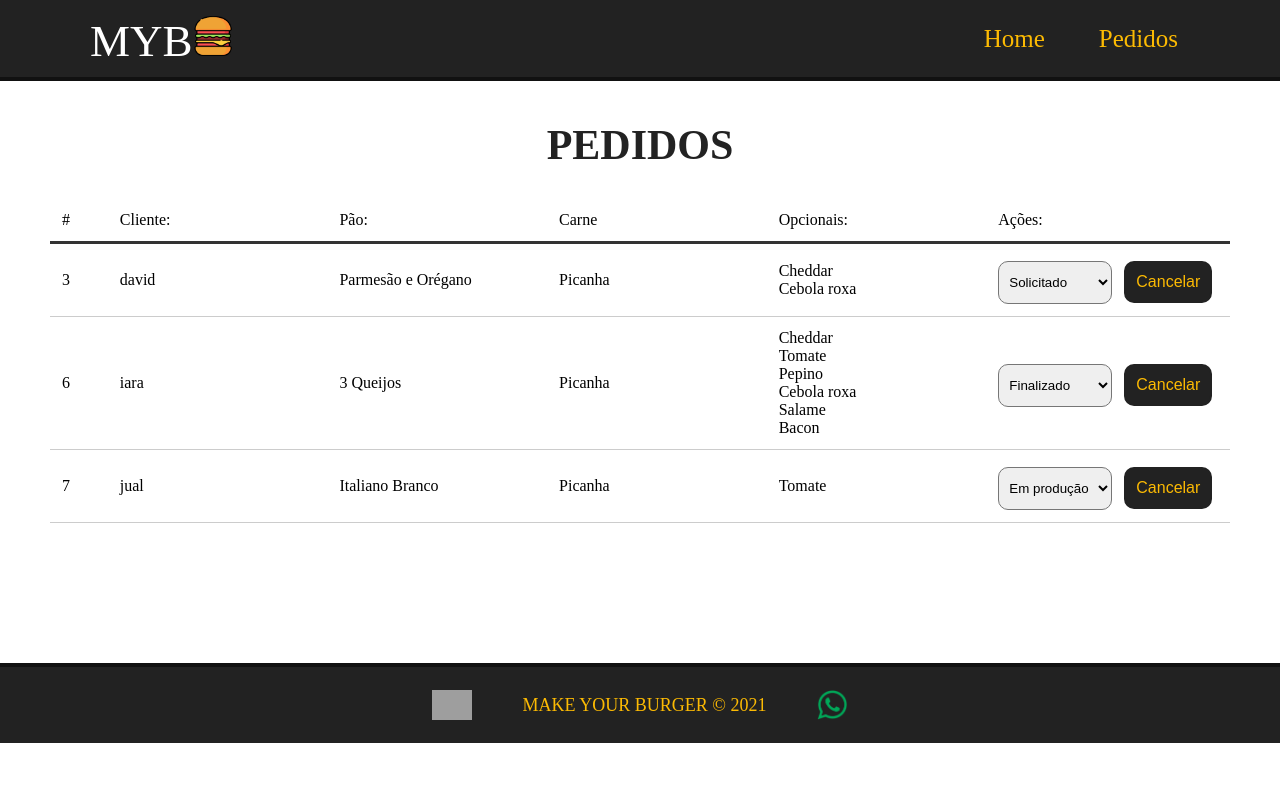
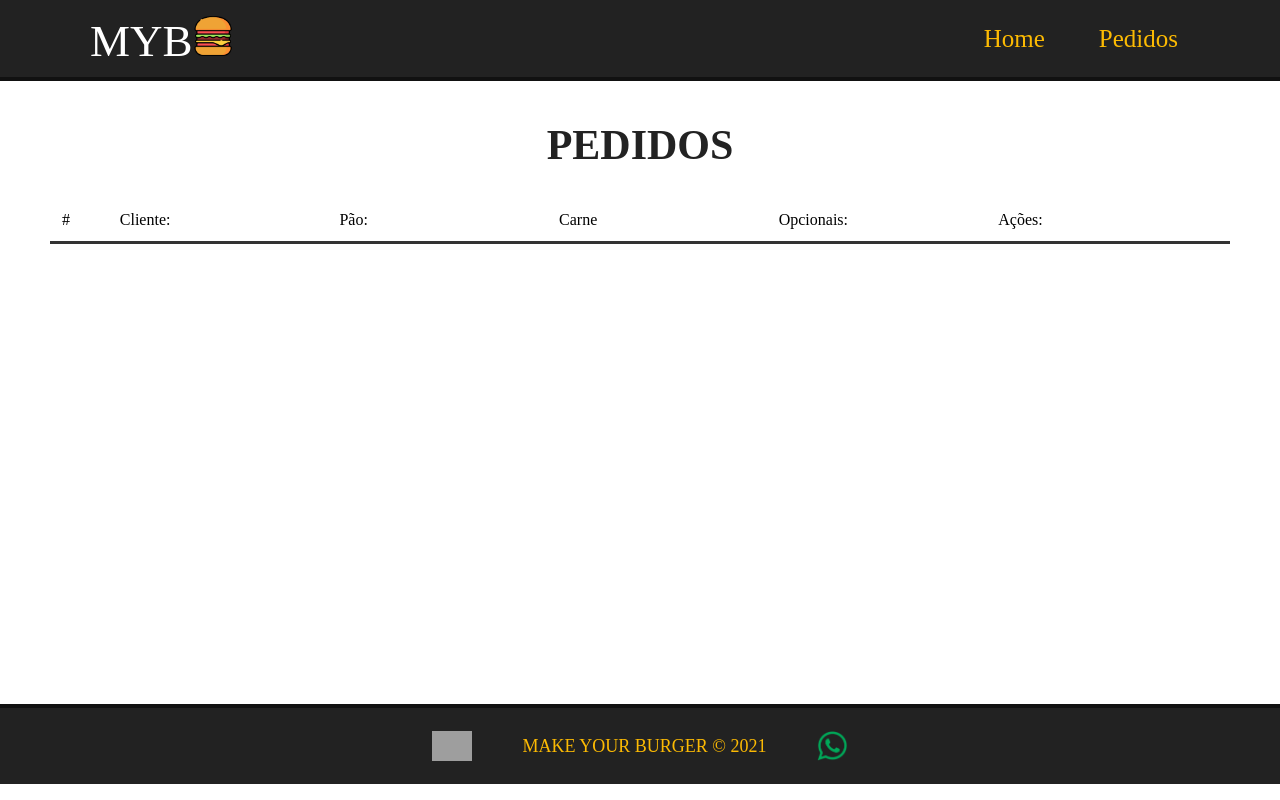
Before and after one commit to gabriel-ataidev/burguer-order-project, a Vue app: page /pedidos in a window 1280 px wide. Built offline with nearby package versions, Linux system fonts and the light colour scheme; data requests are answered from the project's data file; grey boxes are pictures that could not be loaded.

Commit message:
setting up layout

```diff
--- a/db/db.json
+++ b/db/db.json
@@ -77,42 +77,5 @@
       "tipo": "Finalizado"
     }
   ],
-  "burgers": [
-    {
-      "name": "david",
-      "meat": "Picanha",
-      "bread": "Parmesão e Orégano",
-      "optionals": [
-        "Cheddar",
-        "Cebola roxa"
-      ],
-      "status": "s.tipo",
-      "id": 3
-    },
-    {
-      "name": "iara",
-      "meat": "Picanha",
-      "bread": "3 Queijos",
-      "optionals": [
-        "Cheddar",
-        "Tomate",
-        "Pepino",
-        "Cebola roxa",
-        "Salame",
-        "Bacon"
-      ],
-      "status": "Finalizado",
-      "id": 6
-    },
-    {
-      "name": "jual",
-      "meat": "Picanha",
-      "bread": "Italiano Branco",
-      "optionals": [
-        "Tomate"
-      ],
-      "status": "Em produção",
-      "id": 7
-    }
-  ]
+  "burgers": []
 }
--- a/src/components/Banner.vue
+++ b/src/components/Banner.vue
@@ -1,6 +1,6 @@
 <template>
   <div id="main-banner">
-      <h1>MAKE YOUR BURGER</h1>
+      <h1>MAKE <br> YOUR <br> BURGER</h1>
   </div>
 </template>
 
@@ -14,7 +14,7 @@ export default {
 <style scoped lang="less">
 #main-banner{
     background-image: url('/img/burger.jpg');
-    background-position: 0 -250px;
+    background-position: center;
     background-size: cover;
     height: 90vh;
     display: flex;
@@ -23,8 +23,8 @@ export default {
     h1{
         color: #fff;
         align-items: center;
-        font-size: 50px;
-        padding-left: 60px;
+        font-size: 110px;
+        padding-left: 90px;
     }
 }
 </style>
--- a/src/components/Footer.vue
+++ b/src/components/Footer.vue
@@ -22,6 +22,8 @@ footer{
   border-top: 4px solid #111;
   color: #fcba03;
   width: 100%;
+  position: relative;
+  bottom: -41px;
   p{
     max-width: fit-content;
     margin: 0 50px;
```
